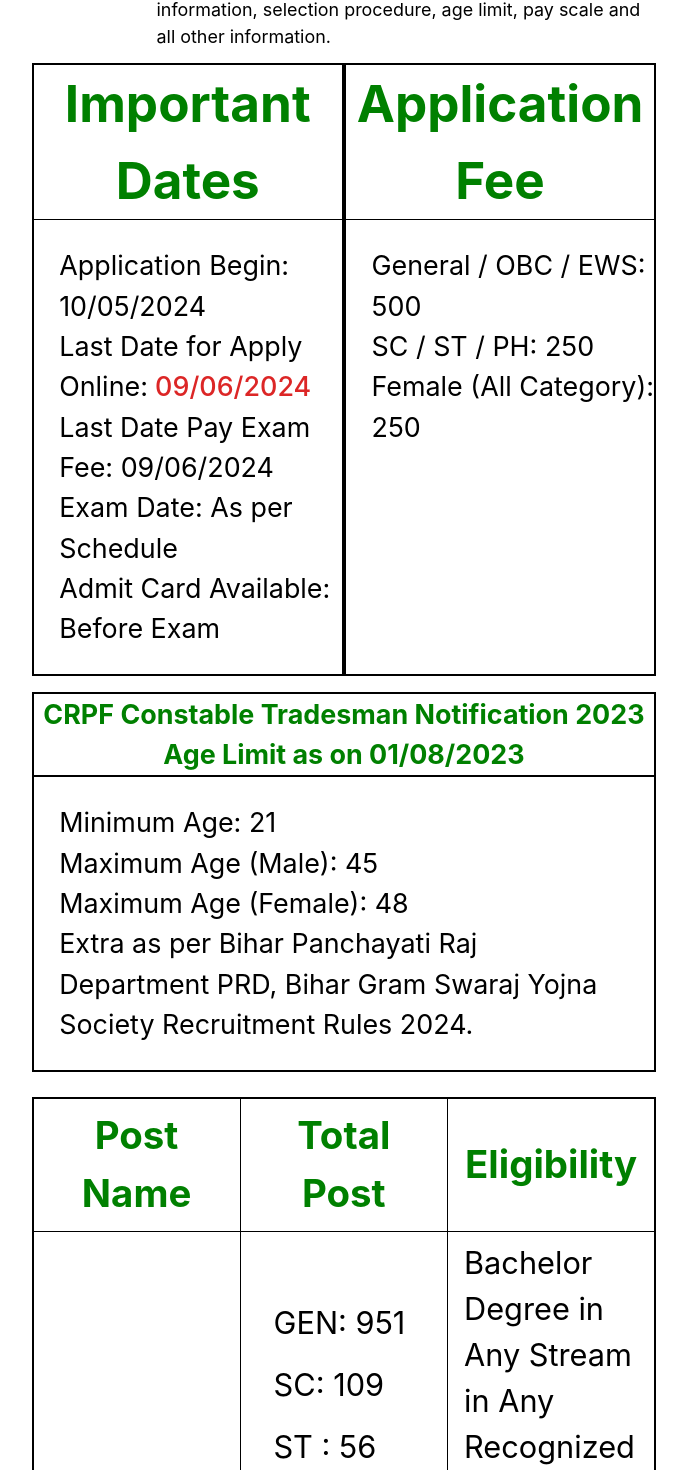
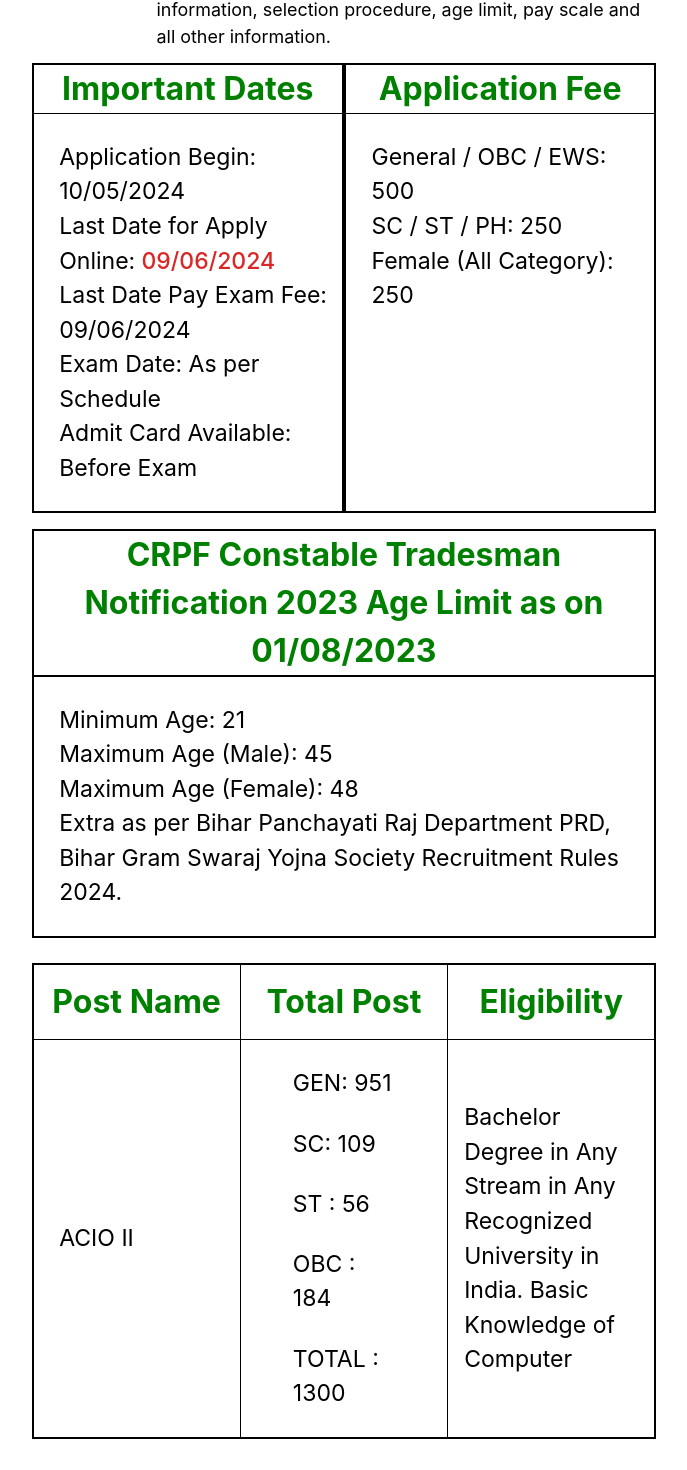
Before and after one commit to 0107shubham/Sarkaru-Naukri, a React (Create React App) app: page /form/1 in a window 1280 px wide. Shown: the part 592-2062 px from the top of the page, without its empty margins (218-905 px from the left). Built offline with nearby package versions, Linux system fonts and the light colour scheme.

Commit message:
update text size

```diff
--- a/src/component/FormData/index.js
+++ b/src/component/FormData/index.js
@@ -131,10 +131,10 @@ const FormData = () => {
         </p>
         <div className="flex w-full">
           <div className="border-2 border-black w-[50%]">
-            <p className="text-center text-[#008000] border-black border-b font-bold text-[5vw] lg:text-[4vw]">
+            <p className="text-center text-[#008000] border-black border-b font-bold  text-[3vw] lg:text-[2.5vw]">
               Important Dates
             </p>
-            <ul className="pl-[2vw]  my-[2vw] text-[2.4vw] lg:text-[2.1vw] ">
+            <ul className="pl-[2vw]  my-[2vw] text-[2.1vw] lg:text-[1.8vw] ">
               <li>Application Begin: {item.postDetails.applicationBegin}</li>
               <li>
                 Last Date for Apply Online:
@@ -153,10 +153,10 @@ const FormData = () => {
             </ul>
           </div>
           <div className="border-2 border-black w-[50%]">
-            <p className="text-center  text-[#008000] font-bold text-[5vw]  border-black border-b lg:text-[4vw]">
+            <p className="text-center  text-[#008000] font-bold  border-black border-b text-[3vw] lg:text-[2.5vw]">
               Application Fee
             </p>
-            <ul className="pl-[2vw] my-[2vw] text-[2.4vw] lg:text-[2.1vw]">
+            <ul className="pl-[2vw] my-[2vw]  text-[2.1vw] lg:text-[1.8vw] ">
               <li>General / OBC / EWS: {item.applicationFee.generalObcEws}</li>
               <li>SC / ST / PH: {item.applicationFee.scStPh}</li>
               <li>
@@ -166,11 +166,11 @@ const FormData = () => {
           </div>
         </div>
         <div className="border-2 border-black w-full mt-4 ">
-          <p className="text-center text-[#008000] font-bold border-b-2 border-black text-[2.4vw] lg:text-[2.1vw]">
+          <p className="text-center text-[#008000] font-bold border-b-2 border-black text-[3vw] lg:text-[2.5vw]">
             CRPF Constable Tradesman Notification 2023 Age Limit as on
             01/08/2023
           </p>
-          <ul className="text-[2.4vw] lg:text-[2.1vw] my-[2vw] mx-[2vw]">
+          <ul className=" text-[2.1vw] lg:text-[1.8vw]  my-[2vw] mx-[2vw]">
             <li>Minimum Age: {item.ageLimit.minimumAge}</li>
             <li>Maximum Age (Male): {item.ageLimit.maximumAgeMale}</li>
             <li>Maximum Age (Female): {item.ageLimit.maximumAgeFemale}</li>
@@ -182,32 +182,41 @@ const FormData = () => {
           <table className="min-w-full border-2 border-black">
             <thead>
               <tr>
-                <th className="py-2 w-[33%] border-black px-4 border-b border-r text-[#008000] font-bold text-[4vw] lg:text-[3vw]">
+                <th className="py-[1vw] w-[33%] border-black px-4 border-b border-r text-[#008000] font-bold text-[3vw] lg:text-[2.5vw]">
                   Post Name
                 </th>
-                <th className="py-2 w-[33%] border-black  px-4 border-b border-r text-[#008000] font-bold text-[4vw] lg:text-[3vw]">
+                <th className="py-[1vw] w-[33%] border-black  px-4 border-b border-r text-[#008000] font-bold text-[3vw] lg:text-[2.5vw]">
                   Total Post
                 </th>
-                <th className="py-2  w-[33%] border-black px-4 border-b text-[#008000] font-bold text-[4vw] lg:text-[3vw]">
+                <th className="py-[1vw] w-[33%] border-black px-4 border-b text-[#008000] font-bold text-[3vw] lg:text-[2.5vw]">
                   Eligibility
                 </th>
               </tr>
             </thead>
             <tbody>
               <tr>
-                <td className="py-2 px-4 border-black border-b border-r    text-[3vw] lg:text-[2.4vw]">
+                <td className="py-[1vw] px-[2vw]  border-black border-b border-r    text-[2.1vw] lg:text-[1.8vw] ">
                   {item.posts.postName}
                 </td>
                 <td>
-                  <tr className="py-2 px-4  flex flex-col    text-[3vw] lg:text-[2.4vw]">
-                    <td className="py-2 px-4 ">GEN: {item.posts.gen}</td>
-                    <td className="py-2 px-4 ">SC: {item.posts.sc}</td>
-                    <td className="py-2 px-4 ">ST : {item.posts.st}</td>
-                    <td className="py-2 px-4 ">OBC : {item.posts.obc}</td>
-                    <td className="py-2 px-4 "> TOTAL : {item.posts.total}</td>
+                  <tr className="py-[1vw] px-[2vw]  flex flex-col     text-[2.1vw] lg:text-[1.8vw] ">
+                    <td className="py-[1vw] px-[2vw] ">
+                      GEN: {item.posts.gen}
+                    </td>
+                    <td className="py-[1vw] px-[2vw] ">SC: {item.posts.sc}</td>
+                    <td className="py-[1vw] px-[2vw]  ">
+                      ST : {item.posts.st}
+                    </td>
+                    <td className="py-[1vw] px-[2vw]  ">
+                      OBC : {item.posts.obc}
+                    </td>
+                    <td className="py-[1vw] px-[2vw] ">
+                      {" "}
+                      TOTAL : {item.posts.total}
+                    </td>
                   </tr>
                 </td>
-                <td className="py-2 px-4 border-black border-b border-l   text-[3vw] lg:text-[2.4vw]">
+                <td className="py-2 px-4 border-black border-b border-l    text-[2.1vw] lg:text-[1.8vw] ">
                   {item.posts.eligibility}
                 </td>
               </tr>
```
Also changed, not shown: src/component/FAQ/index.js (+46 -44 lines).
